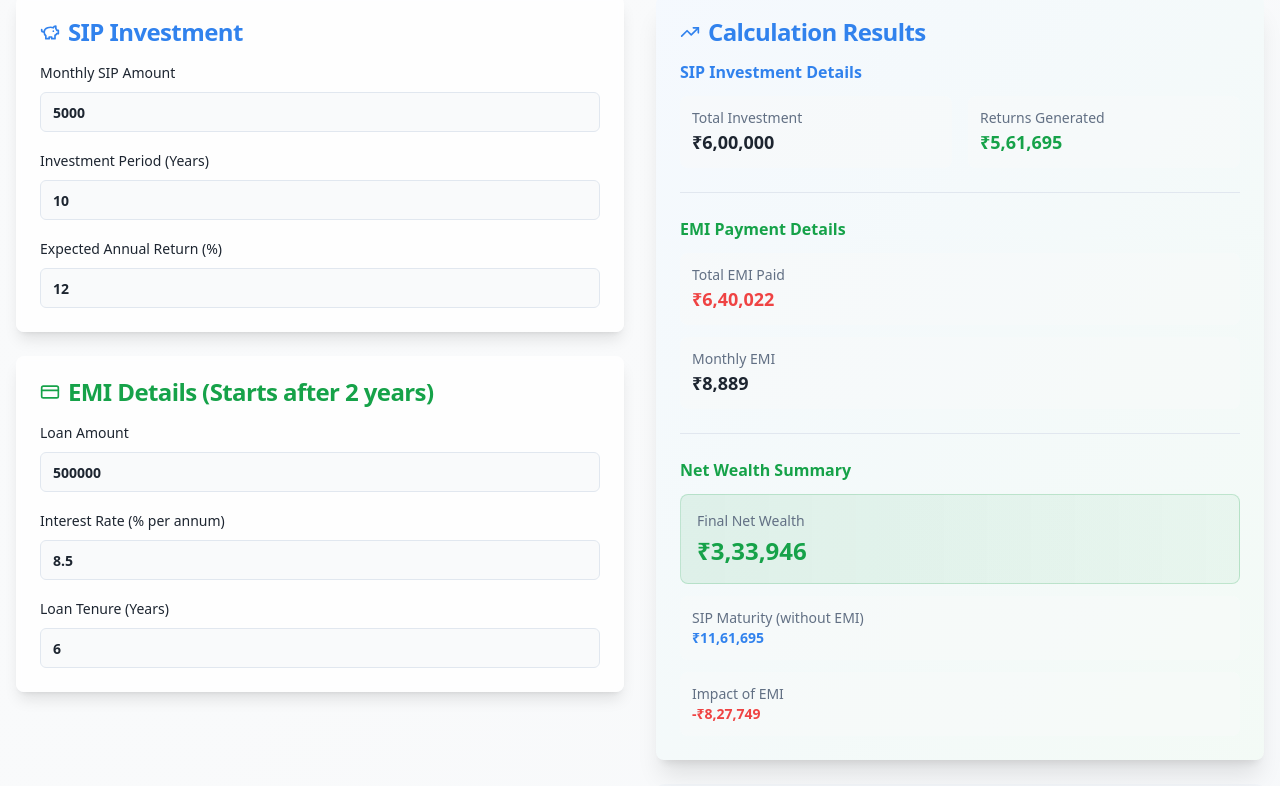
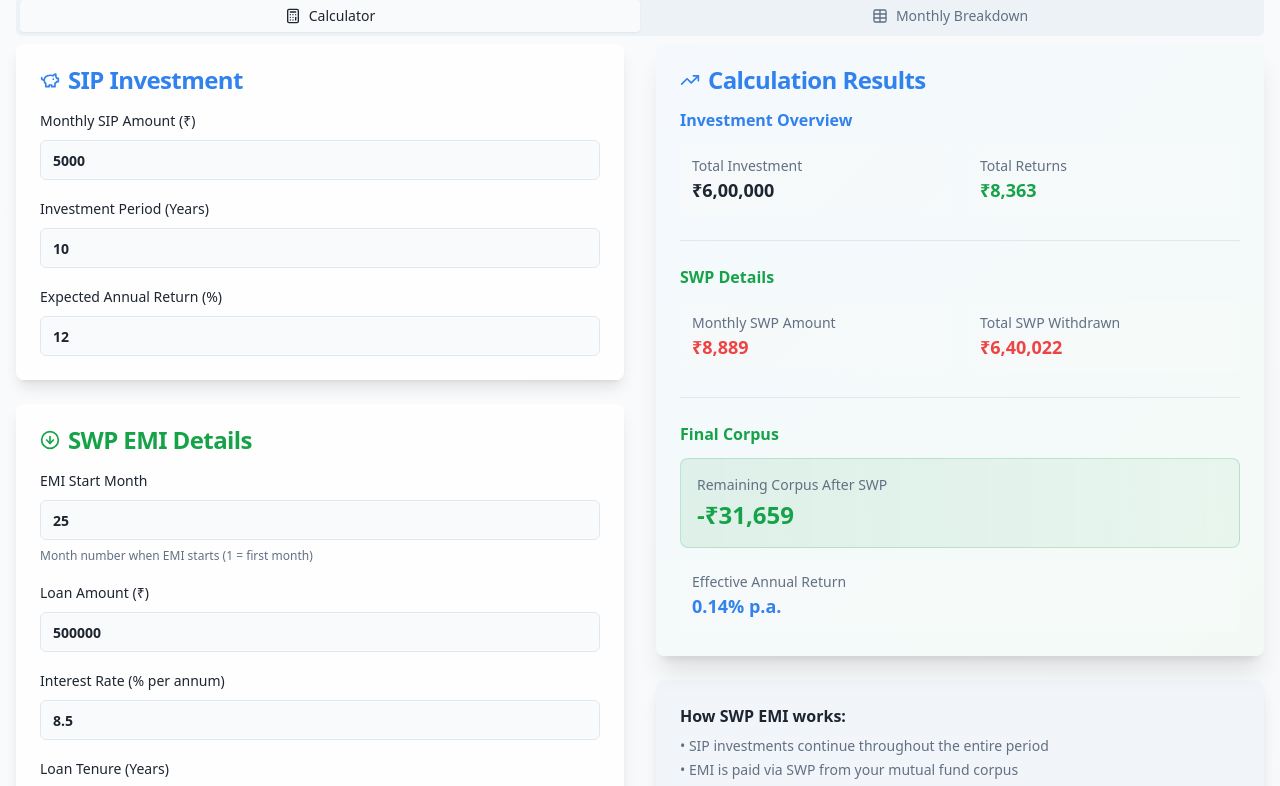
Before and after one commit to pradeepkasam-rgb/sip-emi-delay-wizard, a React (Vite) app: page / in a window 1280 px wide. Shown: the part 300-1086 px from the top of the page. Built offline with nearby package versions, Linux system fonts and the light colour scheme.

Commit message:
Add SWP, selectable EMI start month
- Implement EMI payment via SWP from Mutual Fund.
- Allow users to select the EMI start month.
- Add month-wise tabular data for SIP and EMI calculations.

```diff
--- a/src/components/SipEmiCalculator.tsx
+++ b/src/components/SipEmiCalculator.tsx
@@ -2,17 +2,27 @@ import { useState, useEffect } from 'react';
 import { Card, CardContent, CardHeader, CardTitle } from '@/components/ui/card';
 import { Input } from '@/components/ui/input';
 import { Label } from '@/components/ui/label';
-import { Button } from '@/components/ui/button';
 import { Separator } from '@/components/ui/separator';
-import { Calculator, TrendingUp, CreditCard, PiggyBank } from 'lucide-react';
+import { Tabs, TabsContent, TabsList, TabsTrigger } from '@/components/ui/tabs';
+import { Table, TableBody, TableCell, TableHead, TableHeader, TableRow } from '@/components/ui/table';
+import { Calculator, TrendingUp, CreditCard, PiggyBank, Table as TableIcon, ArrowDownCircle } from 'lucide-react';
+
+interface MonthlyData {
+  month: number;
+  year: number;
+  sipInvestment: number;
+  corpusBeforeSWP: number;
+  swpWithdrawal: number;
+  netCorpus: number;
+}
 
 interface CalculationResult {
   sipInvestment: number;
-  sipMaturityAmount: number;
-  sipReturns: number;
-  emiPaid: number;
-  netWealth: number;
+  totalSWPWithdrawn: number;
   finalCorpus: number;
+  totalReturns: number;
+  monthlyData: MonthlyData[];
+  emiMonthly: number;
 }
 
 const SipEmiCalculator = () => {
@@ -22,13 +32,8 @@ const SipEmiCalculator = () => {
   const [loanAmount, setLoanAmount] = useState<number>(500000);
   const [emiRate, setEmiRate] = useState<number>(8.5);
   const [emiTenure, setEmiTenure] = useState<number>(6);
+  const [emiStartMonth, setEmiStartMonth] = useState<number>(25); // Month when EMI starts (1-based)
   const [result, setResult] = useState<CalculationResult | null>(null);
-
-  const calculateSIP = (monthlyAmount: number, years: number, annualRate: number): number => {
-    const monthlyRate = annualRate / (12 * 100);
-    const months = years * 12;
-    return monthlyAmount * (((Math.pow(1 + monthlyRate, months) - 1) / monthlyRate) * (1 + monthlyRate));
-  };
 
   const calculateEMI = (principal: number, annualRate: number, years: number): number => {
     const monthlyRate = annualRate / (12 * 100);
@@ -37,49 +42,61 @@ const SipEmiCalculator = () => {
   };
 
   const performCalculation = () => {
-    // SIP calculation for full tenure
-    const sipMaturityAmount = calculateSIP(sipAmount, sipTenure, sipReturn);
-    const sipInvestment = sipAmount * sipTenure * 12;
-    const sipReturns = sipMaturityAmount - sipInvestment;
+    const monthlyReturnRate = sipReturn / (12 * 100);
+    const totalMonths = sipTenure * 12;
+    const emiMonthly = calculateEMI(loanAmount, emiRate, emiTenure);
+    const emiEndMonth = emiStartMonth + (emiTenure * 12) - 1;
 
-    // EMI calculation (starts after 2 years)
-    const emiMonthly = calculateEMI(loanAmount, emiRate, emiTenure);
-    const totalEmiPaid = emiMonthly * emiTenure * 12;
+    let currentCorpus = 0;
+    let totalSWPWithdrawn = 0;
+    const monthlyData: MonthlyData[] = [];
 
-    // Calculate corpus value when EMI starts (after 2 years)
-    const corpusAfter2Years = calculateSIP(sipAmount, 2, sipReturn);
+    for (let month = 1; month <= totalMonths; month++) {
+      // Apply returns to existing corpus
+      currentCorpus = currentCorpus * (1 + monthlyReturnRate);
 
-    // Calculate remaining SIP growth while paying EMI (next emiTenure years)
-    const sipDuringEmiPeriod = calculateSIP(sipAmount, emiTenure, sipReturn);
+      // Add monthly SIP
+      currentCorpus += sipAmount;
 
-    // Calculate final corpus considering EMI payments
-    // Corpus after 2 years grows during EMI period + new SIP contributions - EMI payments
-    const corpusGrowthDuringEmi = corpusAfter2Years * Math.pow(1 + sipReturn / 100, emiTenure);
-    const finalCorpus = corpusGrowthDuringEmi + sipDuringEmiPeriod - totalEmiPaid;
+      const corpusBeforeSWP = currentCorpus;
+      let swpWithdrawal = 0;
 
-    // If SIP continues after EMI ends
-    const remainingYears = sipTenure - 2 - emiTenure;
-    let netWealth = finalCorpus;
+      // Check if EMI period is active
+      if (month >= emiStartMonth && month <= emiEndMonth) {
+        swpWithdrawal = emiMonthly;
+        currentCorpus -= swpWithdrawal;
+        totalSWPWithdrawn += swpWithdrawal;
+      }
 
-    if (remainingYears > 0) {
-      const remainingSipGrowth = calculateSIP(sipAmount, remainingYears, sipReturn);
-      const existingCorpusGrowth = finalCorpus * Math.pow(1 + sipReturn / 100, remainingYears);
-      netWealth = existingCorpusGrowth + remainingSipGrowth;
+      const year = Math.ceil(month / 12);
+      const monthInYear = ((month - 1) % 12) + 1;
+
+      monthlyData.push({
+        month: monthInYear,
+        year,
+        sipInvestment: sipAmount,
+        corpusBeforeSWP,
+        swpWithdrawal,
+        netCorpus: currentCorpus
+      });
     }
+
+    const sipInvestment = sipAmount * totalMonths;
+    const totalReturns = currentCorpus + totalSWPWithdrawn - sipInvestment;
 
     setResult({
       sipInvestment,
-      sipMaturityAmount,
-      sipReturns,
-      emiPaid: totalEmiPaid,
-      netWealth: Math.max(netWealth, 0),
-      finalCorpus: Math.max(finalCorpus, 0)
+      totalSWPWithdrawn,
+      finalCorpus: currentCorpus,
+      totalReturns,
+      monthlyData,
+      emiMonthly
     });
   };
 
   useEffect(() => {
     performCalculation();
-  }, [sipAmount, sipTenure, sipReturn, loanAmount, emiRate, emiTenure]);
+  }, [sipAmount, sipTenure, sipReturn, loanAmount, emiRate, emiTenure, emiStartMonth]);
 
   const formatCurrency = (amount: number): string => {
     return new Intl.NumberFormat('en-IN', {
@@ -87,6 +104,11 @@ const SipEmiCalculator = () => {
       currency: 'INR',
       maximumFractionDigits: 0,
     }).format(amount);
+  };
+
+  const getMonthName = (month: number): string => {
+    const months = ['Jan', 'Feb', 'Mar', 'Apr', 'May', 'Jun', 'Jul', 'Aug', 'Sep', 'Oct', 'Nov', 'Dec'];
+    return months[month - 1];
   };
 
   return (
@@ -99,12 +121,25 @@ const SipEmiCalculator = () => {
               <Calculator className="h-8 w-8 text-primary" />
             </div>
           </div>
-          <h1 className="text-4xl font-bold text-foreground">SIP + EMI Calculator</h1>
+          <h1 className="text-4xl font-bold text-foreground">SIP + SWP EMI Calculator</h1>
           <p className="text-lg text-muted-foreground max-w-2xl mx-auto">
-            Plan your investments and loans together. Calculate your net wealth when EMI starts 2 years after SIP begins.
+            Plan your investments with SWP-based EMI payments. EMI is paid through systematic withdrawal from your mutual fund corpus.
           </p>
         </div>
 
+        <Tabs defaultValue="calculator" className="w-full">
+          <TabsList className="grid w-full grid-cols-2">
+            <TabsTrigger value="calculator" className="flex items-center gap-2">
+              <Calculator className="h-4 w-4" />
+              Calculator
+            </TabsTrigger>
+            <TabsTrigger value="breakdown" className="flex items-center gap-2">
+              <TableIcon className="h-4 w-4" />
+              Monthly Breakdown
+            </TabsTrigger>
+          </TabsList>
+
+          <TabsContent value="calculator" className="space-y-8">
             <div className="grid grid-cols-1 lg:grid-cols-2 gap-8">
               {/* Input Cards */}
               <div className="space-y-6">
@@ -118,7 +153,7 @@ const SipEmiCalculator = () => {
                   </CardHeader>
                   <CardContent className="space-y-4">
                     <div className="space-y-2">
-                  <Label htmlFor="sipAmount">Monthly SIP Amount</Label>
+                      <Label htmlFor="sipAmount">Monthly SIP Amount (₹)</Label>
                       <Input
                         id="sipAmount"
                         type="number"
@@ -155,13 +190,26 @@ const SipEmiCalculator = () => {
                 <Card className="shadow-lg border-0 bg-card/80 backdrop-blur-sm">
                   <CardHeader className="pb-4">
                     <CardTitle className="flex items-center gap-2 text-accent">
-                  <CreditCard className="h-5 w-5" />
-                  EMI Details (Starts after 2 years)
+                      <ArrowDownCircle className="h-5 w-5" />
+                      SWP EMI Details
                     </CardTitle>
                   </CardHeader>
                   <CardContent className="space-y-4">
                     <div className="space-y-2">
-                  <Label htmlFor="loanAmount">Loan Amount</Label>
+                      <Label htmlFor="emiStartMonth">EMI Start Month</Label>
+                      <Input
+                        id="emiStartMonth"
+                        type="number"
+                        min="1"
+                        max={sipTenure * 12}
+                        value={emiStartMonth}
+                        onChange={(e) => setEmiStartMonth(Number(e.target.value))}
+                        className="text-lg font-semibold"
+                      />
+                      <p className="text-xs text-muted-foreground">Month number when EMI starts (1 = first month)</p>
+                    </div>
+                    <div className="space-y-2">
+                      <Label htmlFor="loanAmount">Loan Amount (₹)</Label>
                       <Input
                         id="loanAmount"
                         type="number"
@@ -209,33 +257,33 @@ const SipEmiCalculator = () => {
                       <>
                         {/* SIP Results */}
                         <div className="space-y-3">
-                      <h3 className="font-semibold text-primary">SIP Investment Details</h3>
+                          <h3 className="font-semibold text-primary">Investment Overview</h3>
                           <div className="grid grid-cols-2 gap-4">
                             <div className="bg-background/60 p-3 rounded-lg">
                               <p className="text-sm text-muted-foreground">Total Investment</p>
                               <p className="text-lg font-bold text-foreground">{formatCurrency(result.sipInvestment)}</p>
                             </div>
                             <div className="bg-background/60 p-3 rounded-lg">
-                          <p className="text-sm text-muted-foreground">Returns Generated</p>
-                          <p className="text-lg font-bold text-accent">{formatCurrency(result.sipReturns)}</p>
+                              <p className="text-sm text-muted-foreground">Total Returns</p>
+                              <p className="text-lg font-bold text-accent">{formatCurrency(result.totalReturns)}</p>
                             </div>
                           </div>
                         </div>
 
                         <Separator />
 
-                    {/* EMI Results */}
+                        {/* SWP Results */}
                         <div className="space-y-3">
-                      <h3 className="font-semibold text-accent">EMI Payment Details</h3>
+                          <h3 className="font-semibold text-accent">SWP Details</h3>
+                          <div className="grid grid-cols-2 gap-4">
                             <div className="bg-background/60 p-3 rounded-lg">
-                        <p className="text-sm text-muted-foreground">Total EMI Paid</p>
-                        <p className="text-lg font-bold text-destructive">{formatCurrency(result.emiPaid)}</p>
+                              <p className="text-sm text-muted-foreground">Monthly SWP Amount</p>
+                              <p className="text-lg font-bold text-destructive">{formatCurrency(result.emiMonthly)}</p>
                             </div>
                             <div className="bg-background/60 p-3 rounded-lg">
-                        <p className="text-sm text-muted-foreground">Monthly EMI</p>
-                        <p className="text-lg font-bold text-foreground">
-                          {formatCurrency(calculateEMI(loanAmount, emiRate, emiTenure))}
-                        </p>
+                              <p className="text-sm text-muted-foreground">Total SWP Withdrawn</p>
+                              <p className="text-lg font-bold text-destructive">{formatCurrency(result.totalSWPWithdrawn)}</p>
+                            </div>
                           </div>
                         </div>
 
@@ -243,21 +291,17 @@ const SipEmiCalculator = () => {
 
                         {/* Final Results */}
                         <div className="space-y-3">
-                      <h3 className="font-semibold text-success">Net Wealth Summary</h3>
+                          <h3 className="font-semibold text-success">Final Corpus</h3>
                           <div className="bg-gradient-to-r from-success/10 to-success/5 p-4 rounded-lg border border-success/20">
-                        <p className="text-sm text-muted-foreground mb-1">Final Net Wealth</p>
-                        <p className="text-2xl font-bold text-success">{formatCurrency(result.netWealth)}</p>
+                            <p className="text-sm text-muted-foreground mb-1">Remaining Corpus After SWP</p>
+                            <p className="text-2xl font-bold text-success">{formatCurrency(result.finalCorpus)}</p>
                           </div>
 
-                      <div className="grid grid-cols-1 gap-3 text-sm">
                           <div className="bg-background/60 p-3 rounded-lg">
-                          <p className="text-muted-foreground">SIP Maturity (without EMI)</p>
-                          <p className="font-semibold text-primary">{formatCurrency(result.sipMaturityAmount)}</p>
-                        </div>
-                        <div className="bg-background/60 p-3 rounded-lg">
-                          <p className="text-muted-foreground">Impact of EMI</p>
-                          <p className="font-semibold text-destructive">-{formatCurrency(result.sipMaturityAmount - result.netWealth)}</p>
-                        </div>
+                            <p className="text-sm text-muted-foreground">Effective Annual Return</p>
+                            <p className="text-lg font-bold text-primary">
+                              {((result.totalReturns / result.sipInvestment) * 100 / sipTenure).toFixed(2)}% p.a.
+                            </p>
                           </div>
                         </div>
                       </>
@@ -269,18 +313,67 @@ const SipEmiCalculator = () => {
                 <Card className="shadow-lg border-0 bg-muted/50">
                   <CardContent className="pt-6">
                     <div className="space-y-2">
-                  <h4 className="font-semibold text-foreground">How it works:</h4>
+                      <h4 className="font-semibold text-foreground">How SWP EMI works:</h4>
                       <ul className="text-sm text-muted-foreground space-y-1">
-                    <li>• SIP investments start immediately and continue for the full tenure</li>
-                    <li>• EMI payments begin after 2 years of SIP investments</li>
-                    <li>• The calculator shows your net wealth after accounting for both</li>
-                    <li>• Results help you plan loans while maintaining investments</li>
+                        <li>• SIP investments continue throughout the entire period</li>
+                        <li>• EMI is paid via SWP from your mutual fund corpus</li>
+                        <li>• You can choose when EMI payments start</li>
+                        <li>• Final corpus shows remaining amount after all SWP withdrawals</li>
                       </ul>
                     </div>
                   </CardContent>
                 </Card>
               </div>
             </div>
+          </TabsContent>
+
+          <TabsContent value="breakdown" className="space-y-6">
+            <Card className="shadow-lg border-0 bg-card/80 backdrop-blur-sm">
+              <CardHeader>
+                <CardTitle className="flex items-center gap-2 text-primary">
+                  <TableIcon className="h-5 w-5" />
+                  Month-wise Breakdown
+                </CardTitle>
+              </CardHeader>
+              <CardContent>
+                <div className="overflow-auto max-h-[600px]">
+                  <Table>
+                    <TableHeader>
+                      <TableRow>
+                        <TableHead className="sticky top-0 bg-background">Period</TableHead>
+                        <TableHead className="sticky top-0 bg-background text-right">SIP Investment</TableHead>
+                        <TableHead className="sticky top-0 bg-background text-right">Corpus (Before SWP)</TableHead>
+                        <TableHead className="sticky top-0 bg-background text-right">SWP Withdrawal</TableHead>
+                        <TableHead className="sticky top-0 bg-background text-right">Net Corpus</TableHead>
+                      </TableRow>
+                    </TableHeader>
+                    <TableBody>
+                      {result?.monthlyData.map((data, index) => (
+                        <TableRow key={index} className={data.swpWithdrawal > 0 ? "bg-destructive/5" : ""}>
+                          <TableCell className="font-medium">
+                            {getMonthName(data.month)} {data.year}
+                          </TableCell>
+                          <TableCell className="text-right text-success">
+                            {formatCurrency(data.sipInvestment)}
+                          </TableCell>
+                          <TableCell className="text-right">
+                            {formatCurrency(data.corpusBeforeSWP)}
+                          </TableCell>
+                          <TableCell className="text-right text-destructive">
+                            {data.swpWithdrawal > 0 ? formatCurrency(data.swpWithdrawal) : '-'}
+                          </TableCell>
+                          <TableCell className="text-right font-semibold">
+                            {formatCurrency(data.netCorpus)}
+                          </TableCell>
+                        </TableRow>
+                      ))}
+                    </TableBody>
+                  </Table>
+                </div>
+              </CardContent>
+            </Card>
+          </TabsContent>
+        </Tabs>
       </div>
     </div>
   );
```
Lines whose indentation alone changed are shown as unchanged.
